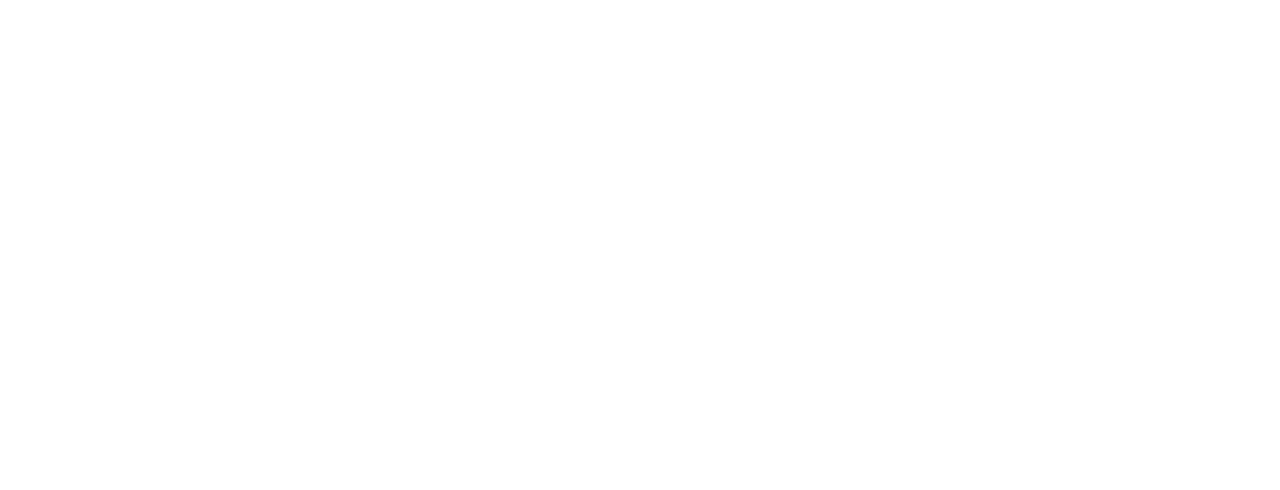
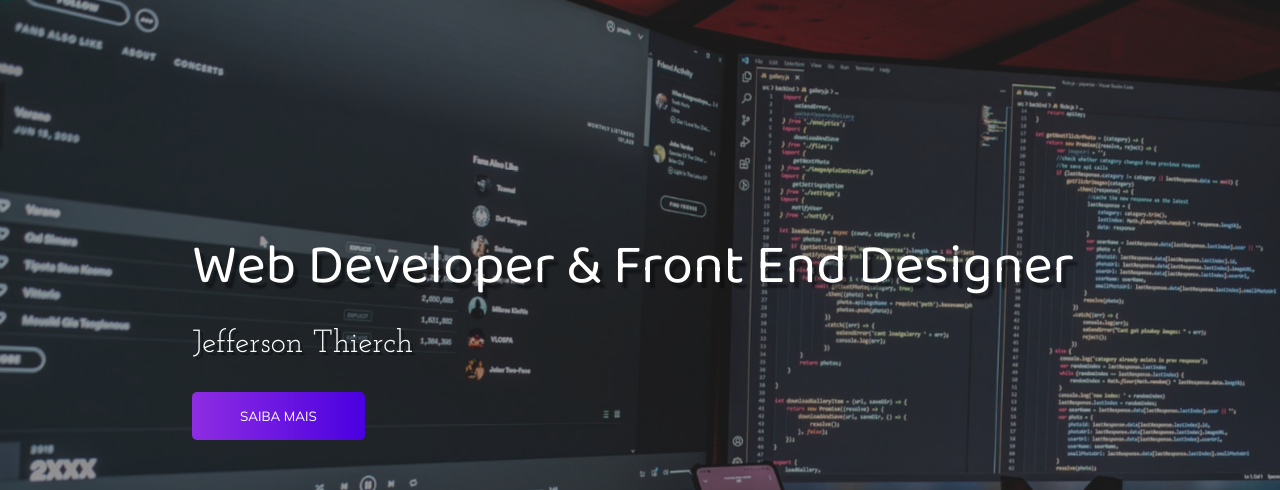
Before and after one commit to JeffThierch/portifolio, a plain HTML site: page index.html in a window 1280 px wide. Shown: the top 490 px of the page. Drawn offline with Linux system fonts and the light colour scheme.

Commit message:
:package: header

```diff
--- a/index.html
+++ b/index.html
@@ -4,9 +4,26 @@
     <meta charset="UTF-8">
     <meta name="viewport" content="width=device-width, initial-scale=1.0">
     <link rel="stylesheet" href="./style.css">
-    <title>Portifolio</title>
+    <link rel="apple-touch-icon" sizes="180x180" href="./imagens/apple-touch-icon.png">
+    <link rel="icon" type="image/png" sizes="32x32" href="./imagens/favicon-32x32.png">
+    <link rel="icon" type="image/png" sizes="16x16" href="./imagens/favicon-16x16.png">
+    <link rel="manifest" href="/site.webmanifest">
+    <title>Portfolio</title>
 </head>
 <body>
 
+    <div class = "container">
+        <header>
+           <div class="img-wrapper">
+                <img src="./imagens/bg.jpg" alt="">
+           </div>
+           <div class="banner">
+               <h1>Web Developer & Front End Designer</h1>
+               <p>Jefferson Thierch</p>
+               <button>Saiba mais</button>
+           </div>
+        </header>
+    </div>
+
 </body>
 </html>
--- a/style.css
+++ b/style.css
@@ -1,3 +1,97 @@
 @import url('https://fonts.googleapis.com/css2?family=Baloo+Da+2:wght@400;500;600;700&family=Josefin+Slab:ital,wght@0,300;0,400;0,500;0,600;0,700;1,300;1,400;1,500;1,600&family=Mulish:ital,wght@0,200;0,300;0,400;0,500;1,200;1,300;1,400&display=swap');
 
-@import url("https://cdnjs.cloudflare.com/ajax/libs/font-awesome/5.15.1/css/all.min.css")
+@import url("https://cdnjs.cloudflare.com/ajax/libs/font-awesome/5.15.1/css/all.min.css");
+
+*{
+    margin: 0;
+    padding: 0;
+}
+
+header{
+    width: 100%;
+    height: 100vh;
+    overflow: hidden;
+    position: relative;
+}
+
+.img-wrapper{
+    width: 100%;
+    height: 100%;
+    overflow: hidden;
+    background-color: rgba(0,0,0,0.8);
+}
+
+.img-wrapper img{
+    width: 100%;
+    height: 100%;
+    object-fit: cover;
+    opacity: 0.5;
+    animation: zoom 25s;
+}
+
+@keyframes zoom {
+    0%{
+        transform: scale(1.3);
+    }
+    100%{
+        transform: scale(1);
+    }
+}
+
+.banner{
+    position: absolute;
+    top: 30%;
+    left: 15%;
+}
+
+.banner h1{
+    color: #ffffff;
+    font-size: 3.5rem;
+    font-family: "Baloo Da 2", serif;
+    font-weight: 200;
+    text-shadow: .3rem .4rem 2px rgba(0,0,0,.4);
+    line-height: 3.5rem;
+    margin-bottom: 2rem;
+    opacity: 0;
+    animation: moveBanner 1s 0.5s forwards;
+}
+
+.banner p {
+    font-family: "Josefin Slab", serif ;
+    color: #ffffff;
+    font-size: 2rem;
+    text-shadow: .2rem .2rem rgba(0, 0, 0, .4);
+    margin-bottom: 2rem;
+    animation: moveBanner 1s 0.7s forwards;
+    opacity: 0;
+}
+
+.banner button{
+    font-family: "Mulish", serif;
+    color: #ffffff;
+    text-transform: uppercase;
+    letter-spacing: .1;
+    background: #8E2DE2;  /* fallback for old browsers */
+    background: -webkit-linear-gradient(to right, #4A00E0, #8E2DE2);  /* Chrome 10-25, Safari 5.1-6 */
+    background: linear-gradient(to left, #4A00E0, #8E2DE2); /* W3C, IE 10+/ Edge, Firefox 16+, Chrome 26+, Opera 12+, Safari 7+ */
+    padding: 1rem 3rem;
+    border: none;
+    border-radius: 5px;
+    cursor: pointer;
+    animation: moveBanner 1s 0.9s forwards;
+    opacity: 0;
+}
+
+.banner button:hover{
+    color: black;
+}
+
+@keyframes moveBanner {
+    0%{
+        transform: translateY(10rem) rotateY(-30deg);
+    }
+    100%{
+        transform: translateY(0) rotateY(0);
+        opacity: 1;
+    }
+}
```
Also changed, not shown: imagens/android-chrome-192x192.png (renamed from android-chrome-192x192.png), imagens/android-chrome-512x512.png (renamed from android-chrome-512x512.png), imagens/apple-touch-icon.png (renamed from apple-touch-icon.png), imagens/bg.jpg (added), imagens/favicon-16x16.png (renamed from favicon-16x16.png), imagens/favicon-32x32.png (renamed from favicon-32x32.png), 1 other file.
